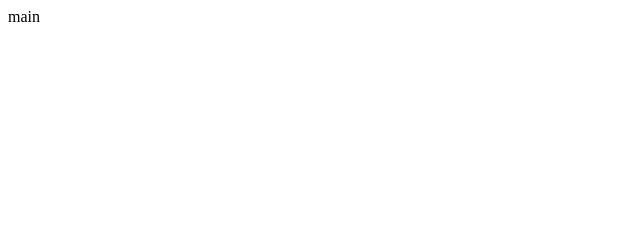
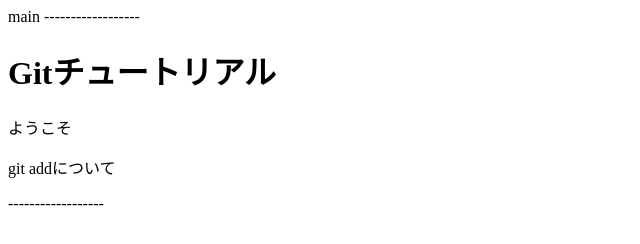
Before and after one commit to mantoi78/Test, a plain HTML site: page index.html in a window 1280 px wide. Shown: the whole page, without its empty margins (0-640 px from the left). Drawn offline with Linux system fonts and the light colour scheme.

Commit message:
mainに追加

```diff
--- a/index.html
+++ b/index.html
@@ -1 +1,6 @@
 main
+------------------
+<h1>Gitチュートリアル</h1>
+<p>ようこそ</p>
+<p>git addについて</p>
+------------------
```
